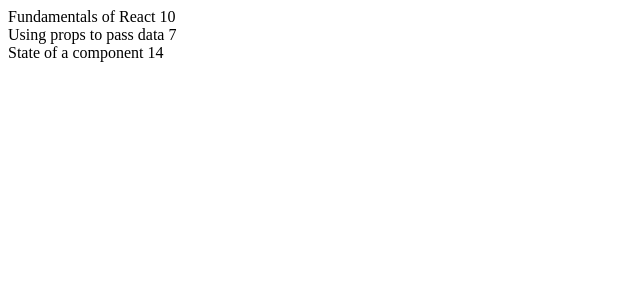
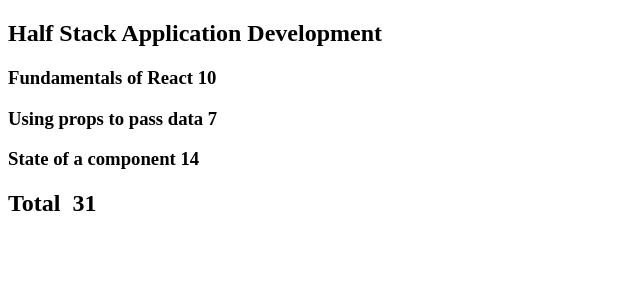
Before and after one commit to alvfaye/fullstackopen, a React (Create React App) app in the folder part1/: page / in a window 1280 px wide. Shown: the top 300 px of the page, without its empty margins (0-640 px from the left). Built offline with nearby package versions, Linux system fonts and the light colour scheme.

Commit message:
update part1

```diff
--- a/part1/src/App.js
+++ b/part1/src/App.js
@@ -19,15 +19,16 @@
 
 function Part({ id, topic, exercises }) {
   return (
-    <div>
+    <h3>
       {topic} {exercises}
-    </div>
+    </h3>
   );
 }
 
 function Content({ course }) {
   return (
     <>
+
       {course.map((x) => (
         <Part topic={x.topic} exercises={x.exercises} />
       ))}
@@ -36,7 +37,16 @@
 }
 
 function App() {
-  return <Content course={course.content} />;
+  return (
+    <>
+      <h2>{course.title}</h2>
+      <Content course={course.content} />
+      <h2>Total &nbsp;
+      {
+         course.content.reduce((a,b)=>a+b.exercises, 0)
+       }</h2>
+    </>
+  );
 }
 
 export default App;
```
